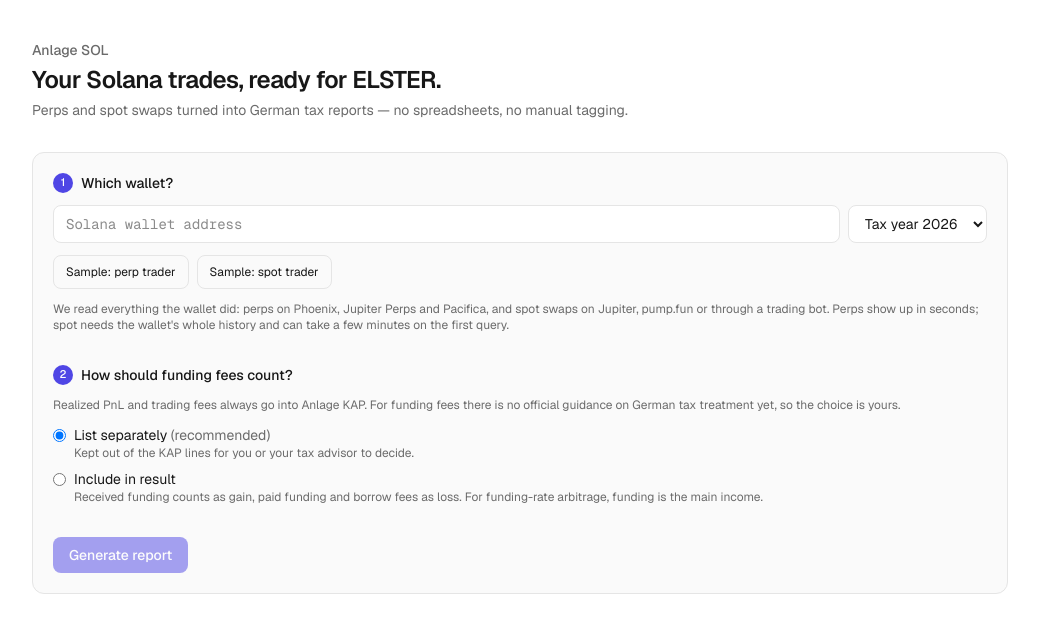
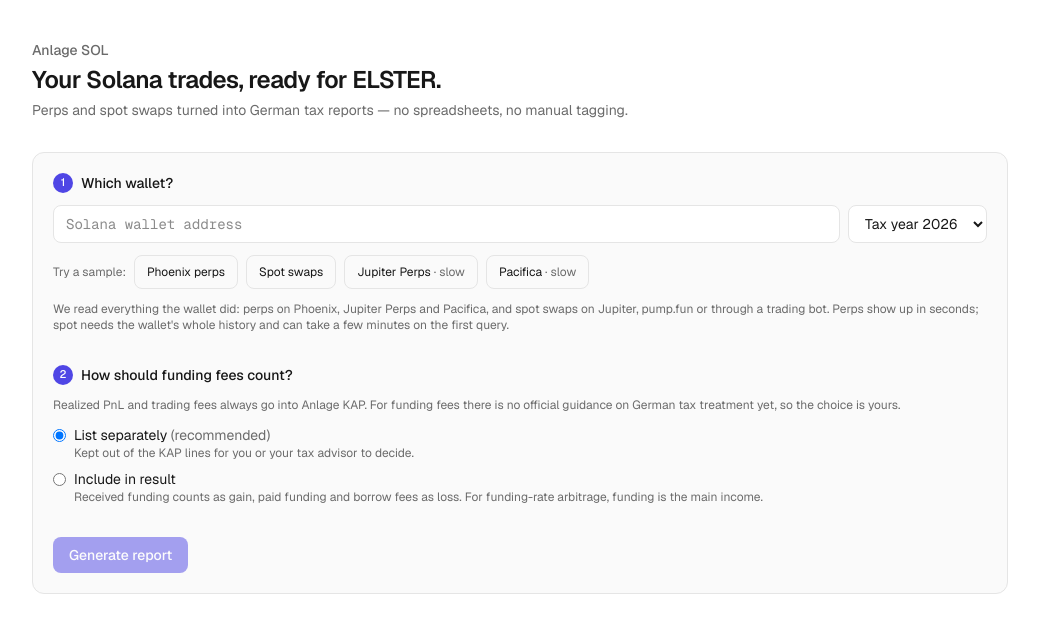
Before and after one commit to YYBer/Anlage-SOL, a Next.js app: page / in a window 1280 px wide. Shown: the top 632 px of the page, without its empty margins (120-1159 px from the left). Built offline with nearby package versions, Linux system fonts and the light colour scheme.

Commit message:
Give every sample wallet a button, one per venue
Jupiter Perps and Pacifica had to be pasted by hand, which nobody does.
The Pacifica example is a small account (181 fills, about two minutes)
rather than one of the busy ones, and the two slow samples say so on the
button before the click.

```diff
--- a/src/app/page.tsx
+++ b/src/app/page.tsx
@@ -16,10 +16,12 @@
 import { findHedgedMarkets } from "./_components/Positions";
 import { berlinYear } from "@/lib/core/time";
 
-// Found on mainnet: a Phoenix perp trader, and a small spot trader (Jupiter swaps, ~50 transactions).
+// Found on mainnet, one per venue, so every example is one click away. `slow` warns before the wait.
 const SAMPLES = [
-  ["Sample: perp trader", "wTfZZqcs9YLcfNN6wtLyWnKpDDWJGyz5G9A6tZpfgMw"],
-  ["Sample: spot trader", "4vy8sofeZxjkoFxSXCN4f2jw5sVeRLWXxRBMpmn1Vqwd"],
+  { label: "Phoenix perps", wallet: "wTfZZqcs9YLcfNN6wtLyWnKpDDWJGyz5G9A6tZpfgMw", hint: "155 perp fills and 725 funding payments" },
+  { label: "Spot swaps", wallet: "4vy8sofeZxjkoFxSXCN4f2jw5sVeRLWXxRBMpmn1Vqwd", hint: "a small spot trader, ~50 transactions" },
+  { label: "Jupiter Perps", wallet: "YzrEWGRqsgsQrENqjom3YaWA3xjZxDguAzYDfwWhLz7", hint: "very active; minutes on a public RPC", slow: true },
+  { label: "Pacifica", wallet: "DxPKAPbkiTVdxx9wLvxPJf2Qgqa5Su24rBXYxgF4xhJb", hint: "181 fills and 2.002 funding payments; about 2 minutes", slow: true },
 ] as const;
 const THIS_YEAR = berlinYear(new Date());
 const YEARS = [THIS_YEAR, THIS_YEAR - 1, THIS_YEAR - 2];
@@ -189,10 +191,18 @@
               ))}
             </select>
           </div>
-          <div className="flex flex-wrap gap-2">
-            {SAMPLES.map(([label, address]) => (
-              <button key={address} type="button" onClick={() => setWallet(address)} className={`${button} py-1 text-xs`}>
-                {label}
+          <div className="flex flex-wrap items-center gap-2">
+            <span className="text-xs text-muted">Try a sample:</span>
+            {SAMPLES.map((s) => (
+              <button
+                key={s.wallet}
+                type="button"
+                onClick={() => setWallet(s.wallet)}
+                title={`${s.wallet} — ${s.hint}`}
+                className={`${button} py-1 text-xs`}
+              >
+                {s.label}
+                {"slow" in s && s.slow ? <span className="text-muted"> · slow</span> : null}
               </button>
             ))}
           </div>
```
Also changed, not shown: 1 other file (tests, documents, lock files or other folders).
